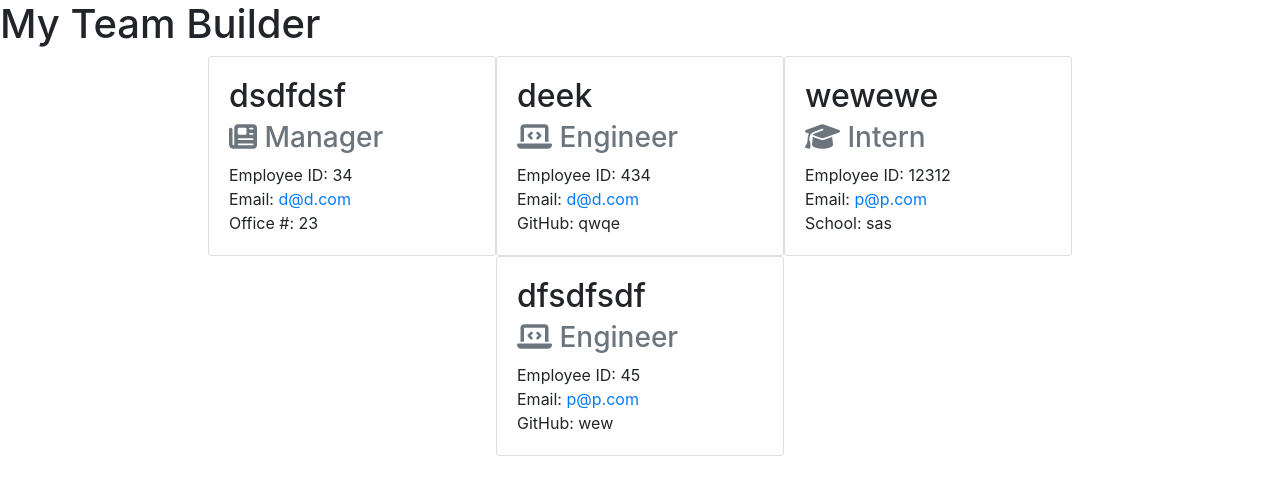
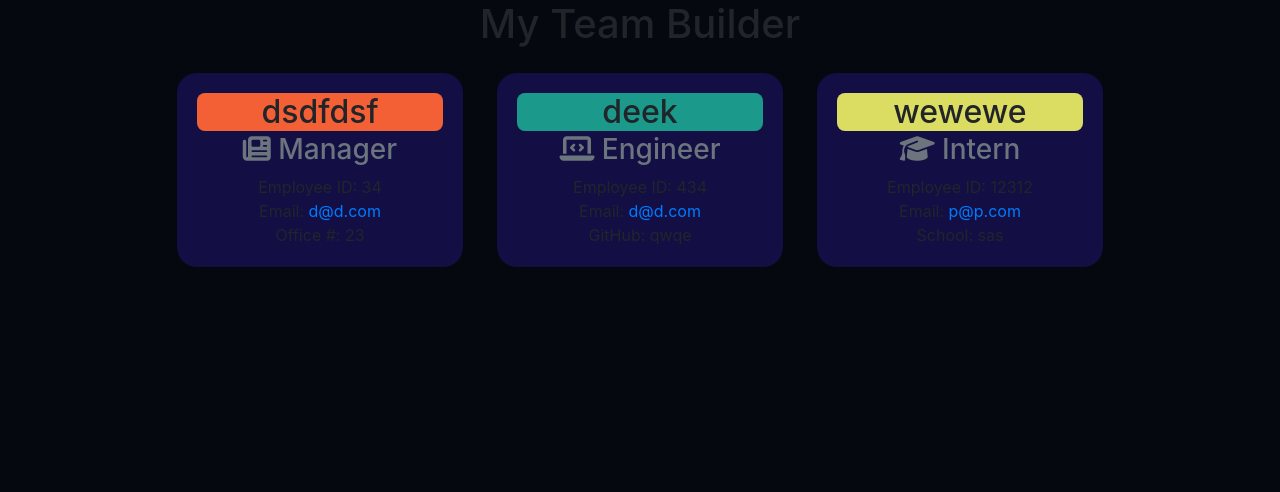
Before and after one commit to codemasterdev/team-profile-generator, a website: page src/index.html in a window 1280 px wide. Drawn offline with nearby package versions, Linux system fonts and the light colour scheme; files that its build step writes are made by us from their sources.

Commit message:
added baseline style to page

```diff
--- a/src/css/style.css
+++ b/src/css/style.css
@@ -0,0 +1,52 @@
+* {
+  margin: 0;
+  border: 0;
+  box-sizing: border-box;
+}
+
+/* variables here */
+
+body {
+  background: #05080f;
+}
+
+header {
+  text-align: center;
+}
+
+h1 {
+}
+
+.card-position {
+  margin: 1rem;
+  background-color: transparent;
+}
+
+.center-text {
+  text-align: center;
+}
+
+.card-body {
+  background-color: #130f44;
+  border: none;
+  border-radius: 20px;
+}
+
+h2 {
+  border-radius: 8px;
+}
+
+.card-title-manager {
+  background-color: #f46036;
+}
+
+.card-title-engineer {
+  background-color: #1b998b;
+}
+
+.card-title-intern {
+  background-color: #dbdd62;
+}
+
+.card-text {
+}
--- a/src/index.html
+++ b/src/index.html
@@ -15,7 +15,7 @@
             integrity="sha384-Gn5384xqQ1aoWXA+058RXPxPg6fy4IWvTNh0E263XmFcJlSAwiGgFAW/dAiS6JXm"
             crossorigin="anonymous"
          />
-         <link rel="stylesheet" href="./src/css/style.css" />
+         <link rel="stylesheet" href="./css/style.css" />
       </head>
 
       <body>
@@ -24,10 +24,10 @@
          </header>
 
          <main>
-            <div class="container d-flex flex-wrap justify-content-center">
-            <div class="card" style="width: 18rem">
-   <div class="card-body">
-      <h2 class="card-title">dsdfdsf</h2>
+            <div class="container d-flex flex-wrap center-text justify-content-center">
+            <div class="card card-position" style="width: 18rem">
+   <div class="card-body manager">
+      <h2 class="card-title-manager">dsdfdsf</h2>
       <h3 class="card-subtitle mb-2 text-muted">
          <i class="fas fa-newspaper"></i> Manager
       </h3>
@@ -37,9 +37,9 @@
          Office #: 23
       </p>
    </div>
-</div><div class="card" style="width: 18rem">
-   <div class="card-body">
-      <h2 class="card-title">deek</h2>
+</div><div class="card card-position" style="width: 18rem">
+   <div class="card-body engineer ">
+      <h2 class="card-title-engineer">deek</h2>
       <h3 class="card-subtitle mb-2 text-muted">
          <i class="fas fa-laptop-code"></i> Engineer
       </h3>
@@ -49,9 +49,9 @@
          GitHub: qwqe
       </p>
    </div>
-</div><div class="card" style="width: 18rem">
-   <div class="card-body">
-      <h2 class="card-title">wewewe</h2>
+</div><div class="card card-position" style="width: 18rem">
+   <div class="card-body intern">
+      <h2 class="card-title-intern">wewewe</h2>
       <h3 class="card-subtitle mb-2 text-muted">
          <i class="fas fa-graduation-cap"></i> Intern
       </h3>
@@ -61,7 +61,7 @@
          School: sas
       </p>
    </div>
-</div><div class="card" style="width: 18rem">
+<!-- </div><div class="card card-position" style="width: 18rem">
    <div class="card-body">
       <h2 class="card-title">dfsdfsdf</h2>
       <h3 class="card-subtitle mb-2 text-muted">
@@ -73,7 +73,7 @@
          GitHub: wew
       </p>
    </div>
-</div>
+</div> -->
          </main>
       </body>
    </html>
```
